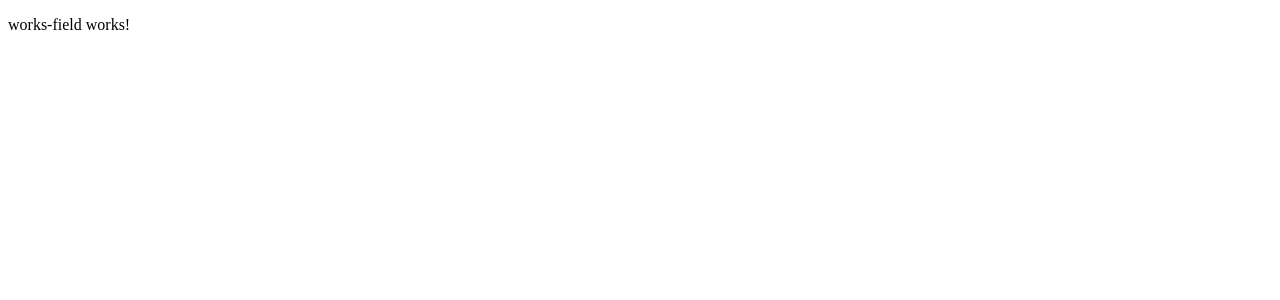
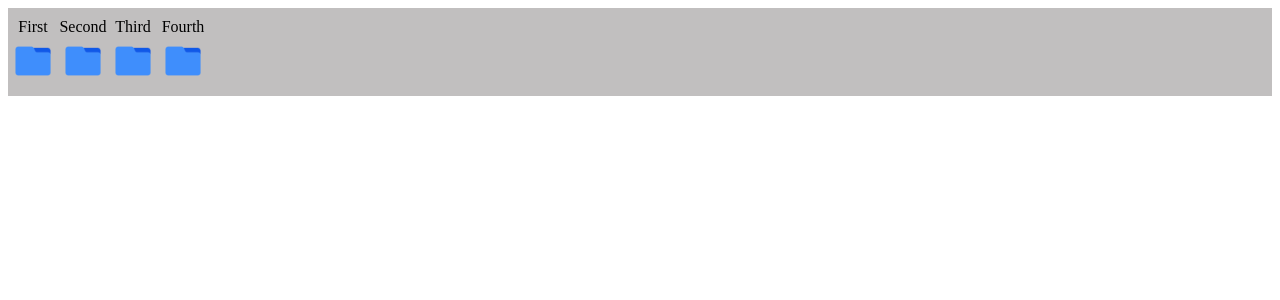
Before and after one commit to Vakhovskyi93/folders-selector, an Angular app: page / in a window 1280 px wide. Shown: the top 300 px of the page. Built offline with nearby package versions, Linux system fonts and the light colour scheme.

Commit message:
loyout, styles for folders view

```diff
--- a/src/app/works-field/works-field.component.html
+++ b/src/app/works-field/works-field.component.html
@@ -1 +1,11 @@
-<p>works-field works!</p>
+<div class="container">
+
+  <div class="select-area">
+
+      <div class="folder-item" *ngFor="let item of foldersList">
+        <p>{{item.name}}</p>
+        <img src="/assets/icons/folder-icon-2.png" alt="">
+      </div>
+
+  </div>
+</div>
--- a/src/app/works-field/works-field.component.scss
+++ b/src/app/works-field/works-field.component.scss
@@ -0,0 +1,28 @@
+.container{
+  width: 100%;
+  max-width: 1440px;
+  margin: 0 auto;
+  position: relative;
+}
+.select-area {
+  padding: 10px 0;
+  background: rgba(189, 187, 187, 0.93);
+  width: 100%;
+  height: fit-content;
+  display: flex;
+}
+.folder-item{
+  display: flex;
+  flex-direction: column;
+  align-items: center;
+  width: 50px;
+
+  p{
+    margin-block-start: 0;
+    margin-block-end: 0;
+  }
+
+  img{
+    width: 50px;
+  }
+}
--- a/src/app/works-field/works-field.component.ts
+++ b/src/app/works-field/works-field.component.ts
@@ -1,4 +1,4 @@
-import { Component, OnInit } from '@angular/core';
+import {Component, OnInit} from '@angular/core';
 
 @Component({
   selector: 'app-works-field',
@@ -7,7 +7,15 @@ import { Component, OnInit } from '@angular/core';
 })
 export class WorksFieldComponent implements OnInit {
 
-  constructor() { }
+  foldersList = [
+    { name: 'First'},
+    { name: 'Second'},
+    { name: 'Third'},
+    { name: 'Fourth'},
+  ]
+
+  constructor() {
+  }
 
   ngOnInit(): void {
   }
```
Also changed, not shown: src/assets/icons/folder-icon-2-open.png (added), src/assets/icons/folder-icon-2.png (added).
